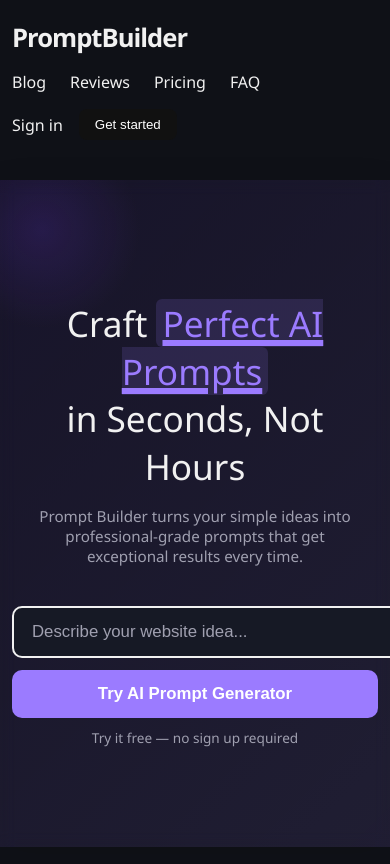
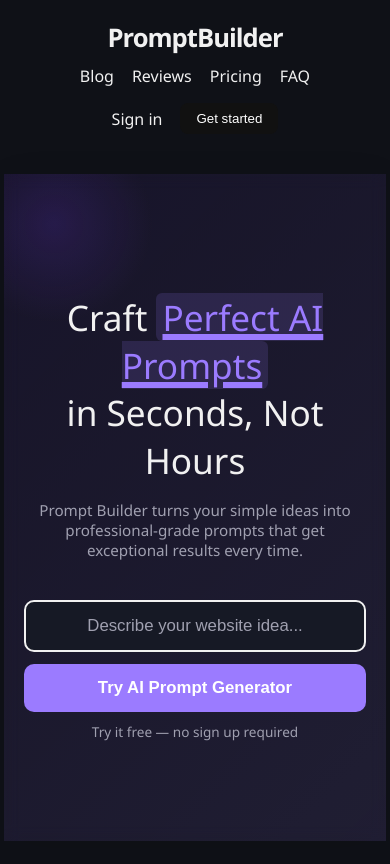
Before and after one commit to Radwa-Farrag/AI-prompt-generator, a website: page public/index.html in a window 390 px wide. Drawn offline with Linux system fonts and the light colour scheme.

Commit message:
Update responsiveness

```diff
--- a/public/index.html
+++ b/public/index.html
@@ -34,6 +34,14 @@
             font-family: 'Segoe UI', Arial, sans-serif;
             background: var(--bg);
             color: var(--text);
+        }
+
+        html {
+            box-sizing: border-box;
+        }
+
+        *, *:before, *:after {
+            box-sizing: inherit;
         }
 
         .main-hero {
@@ -256,7 +264,27 @@
             }
         }
 
-        /* MOBILE RESPONSIVENESS */
+        /* NAVBAR RESPONSIVENESS */
+        @media (max-width: 900px) {
+            .logo-row {
+                flex-direction: column;
+                align-items: center;
+                gap: 10px;
+            }
+
+            .nav-links,
+            .auth-links {
+                justify-content: center;
+                width: 100%;
+                gap: 18px;
+            }
+
+            .nav-links {
+                margin-bottom: 6px;
+            }
+        }
+
+        /* HERO & INPUT RESPONSIVENESS */
         @media (max-width: 900px) {
             .hero-title {
                 font-size: 2.6rem;
@@ -270,11 +298,25 @@
             .hero-actions {
                 flex-direction: column;
                 gap: 12px;
+                align-items: center;
             }
 
             .ai-btn,
             .idea-input {
                 width: 100%;
+                max-width: 400px;
+                margin: 0 auto;
+                display: block;
+                text-align: center;
+            }
+
+            .try-note {
+                text-align: center;
+            }
+
+            .ai-response {
+                margin-left: auto;
+                margin-right: auto;
             }
         }
 
@@ -288,11 +330,17 @@
             }
 
             .main-hero {
-                padding: 20px 12px 0;
+                padding: 20px 4px 0;
             }
 
             .ai-response {
-                width: 95%;
+                width: 100%;
+                max-width: 98vw;
+            }
+
+            .idea-input,
+            .ai-btn {
+                max-width: 98vw;
             }
         }
     </style>
```
